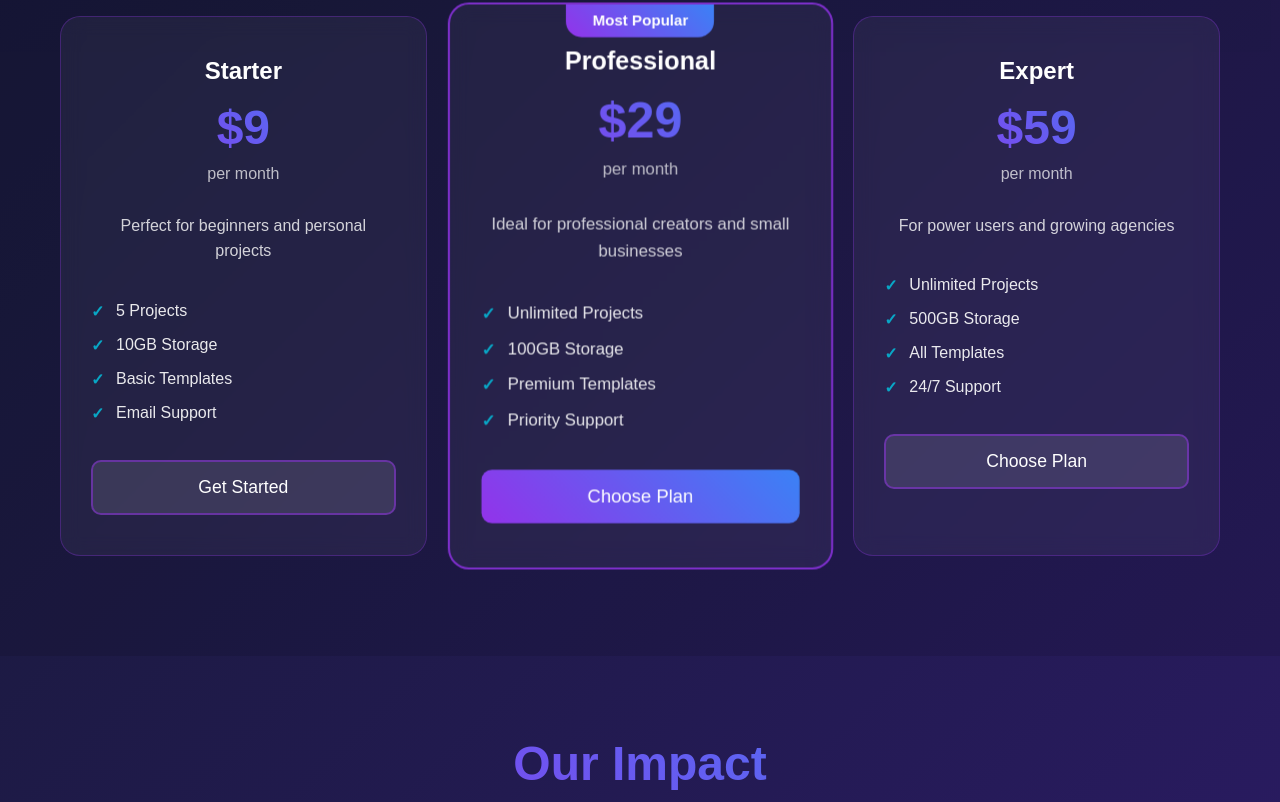
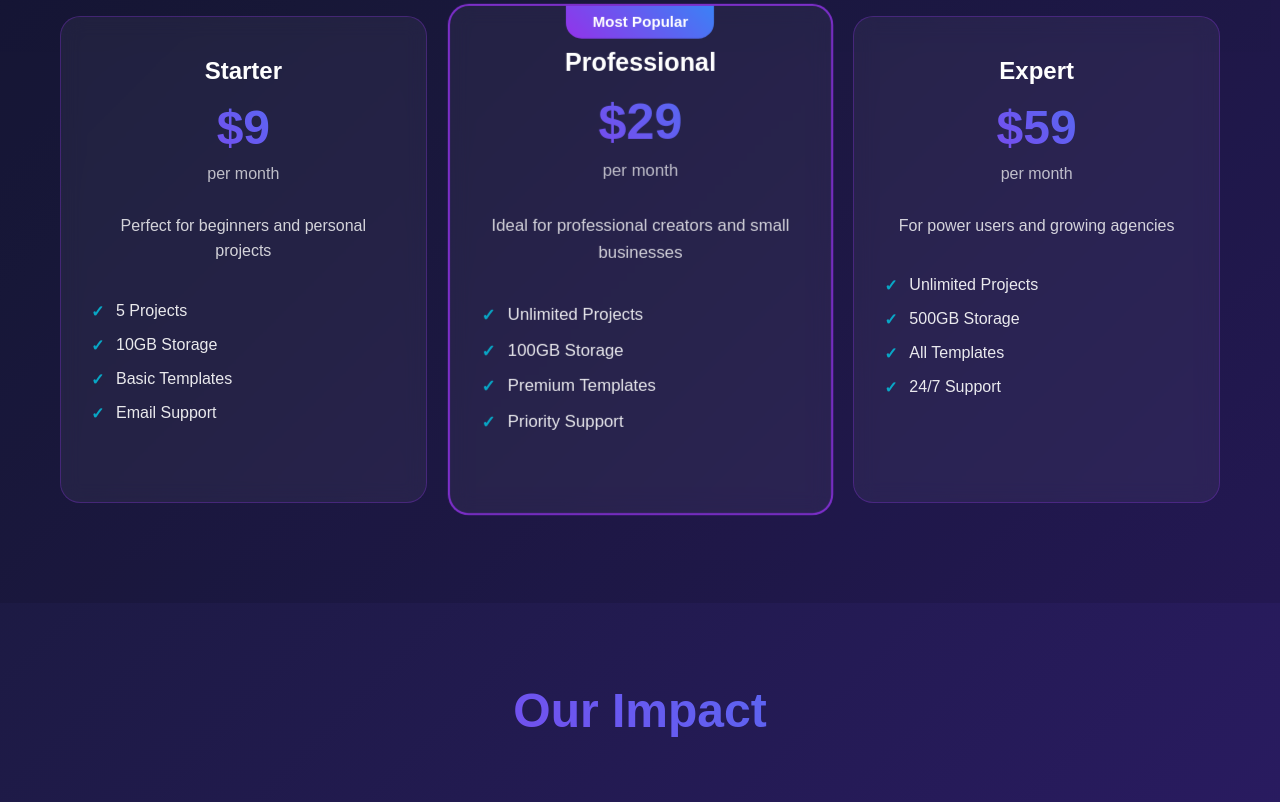
Before and after one commit to HappyMonkey995/Nova-Arts, a plain HTML site: page index.html in a window 1280 px wide. Shown: the part 1981-2783 px from the top of the page. Drawn offline with Linux system fonts and the light colour scheme.

Commit message:
Update index.html

```diff
--- a/index.html
+++ b/index.html
@@ -665,7 +665,6 @@
                         <li>Basic Templates</li>
                         <li>Email Support</li>
                     </ul>
-                    <a href="pricing.html" class="plan-button secondary">Get Started</a>
                 </div>
 
                 <div class="pricing-card popular">
@@ -680,7 +679,6 @@
                         <li>Premium Templates</li>
                         <li>Priority Support</li>
                     </ul>
-                    <a href="pricing.html" class="plan-button">Choose Plan</a>
                 </div>
 
                 <div class="pricing-card">
@@ -694,7 +692,6 @@
                         <li>All Templates</li>
                         <li>24/7 Support</li>
                     </ul>
-                    <a href="pricing.html" class="plan-button secondary">Choose Plan</a>
                 </div>
             </div>
         </div>
```
